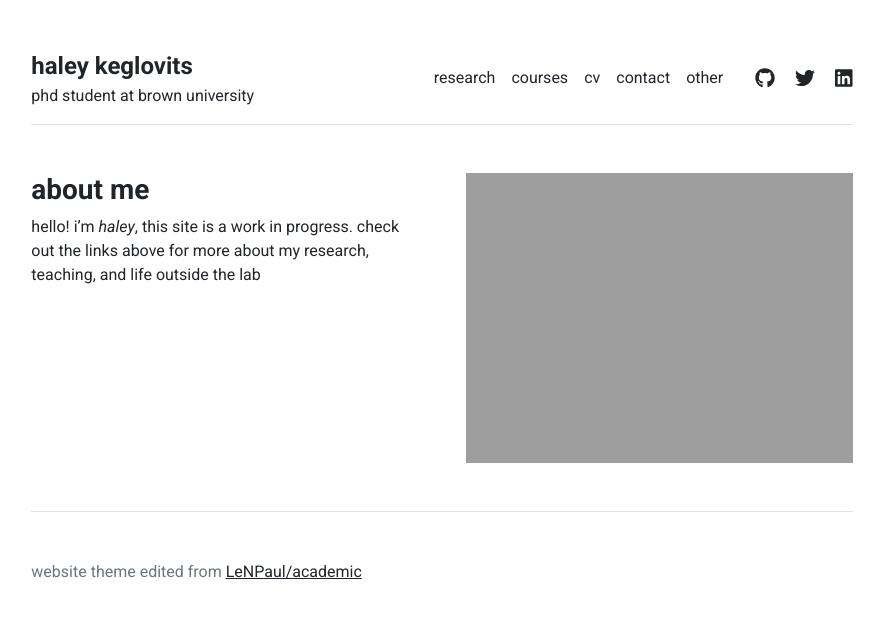
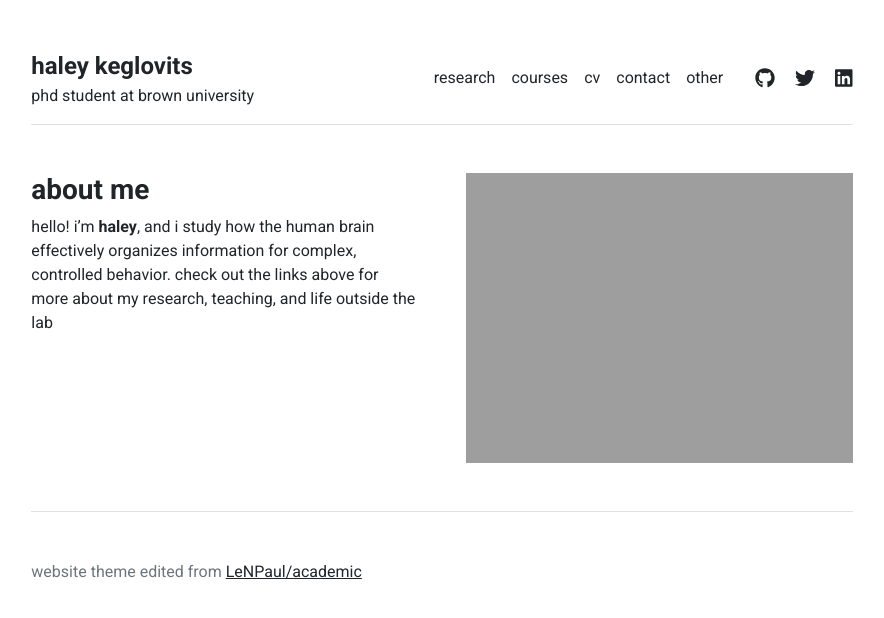
Before and after one commit to haleyk/haleyk.github.io, a Jekyll site: the page built from index.md, in a window 1280 px wide. Shown: the top 618 px of the page, without its empty margins (198-1082 px from the left). Built offline with Jekyll 4.4.1, drawn with Linux system fonts in a browser that asks for light colours.

Commit message:
update front page

```diff
--- a/index.md
+++ b/index.md
@@ -3,5 +3,5 @@ layout: home
 title: "home"
 ---
 
-hello! i'm _haley_, this site is a work in progress.
+hello! i'm **haley**, and i study how the human brain effectively organizes information for complex, controlled behavior.
 check out the links above for more about my research, teaching, and life outside the lab
```
